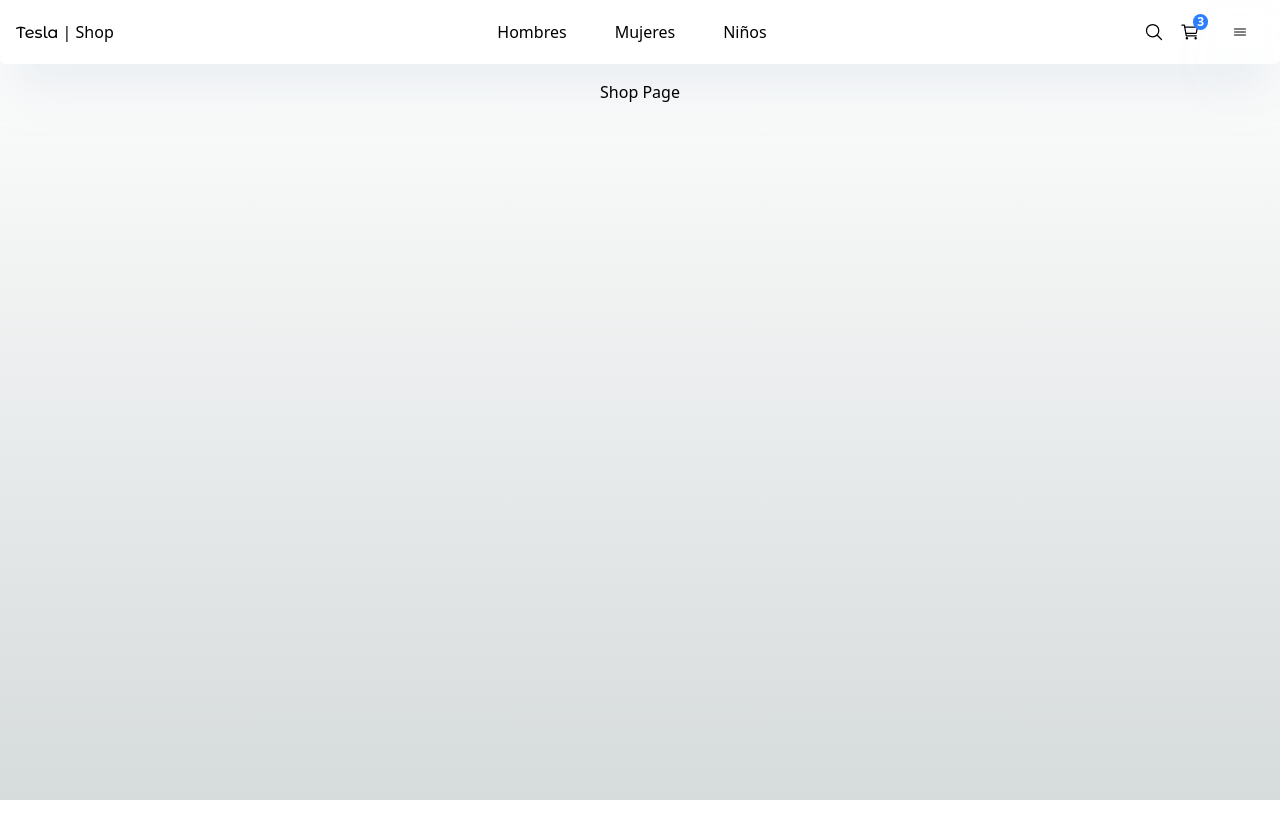
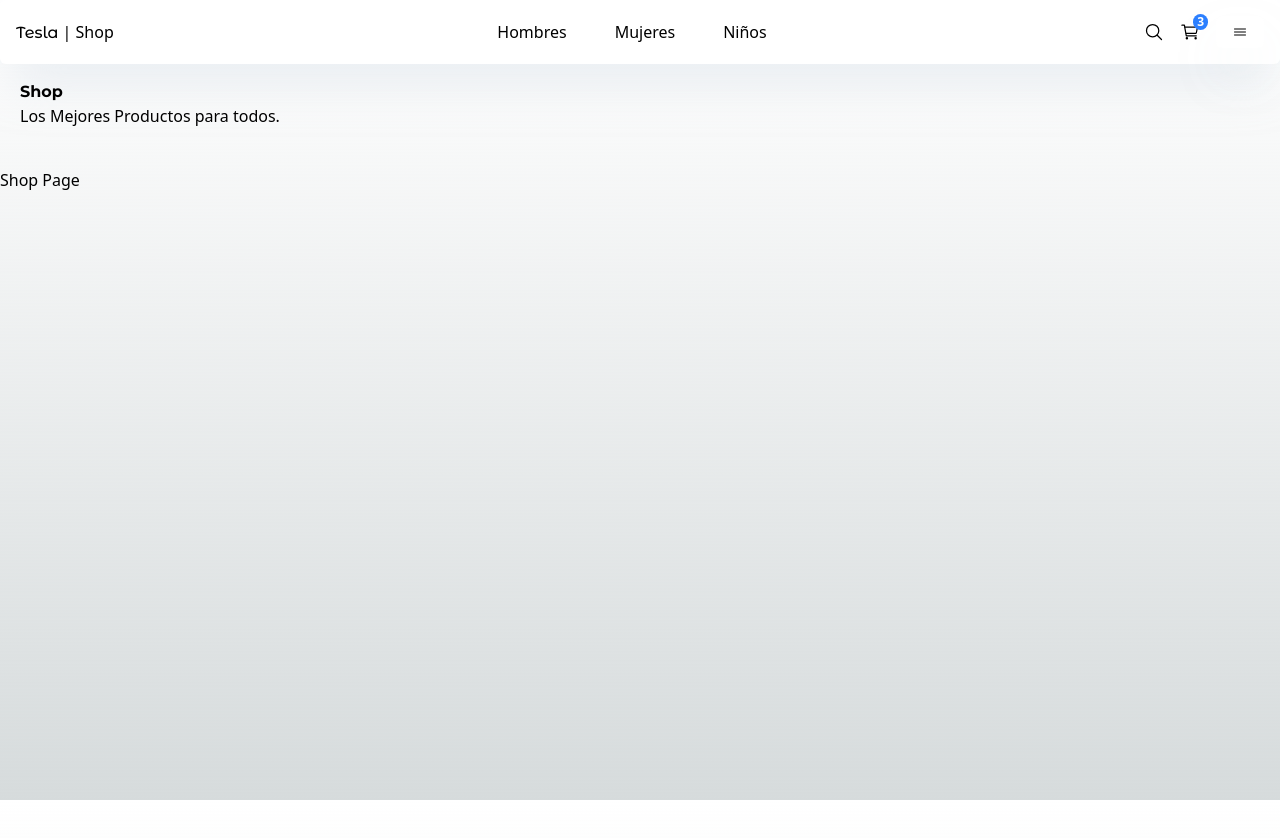
Before and after one commit to edgjoa-dev/Tesla-Shop, a Next.js app: page / in a window 1280 px wide. Shown: the top 838 px of the page. Before the commit the page ends 800 px from the top, so only its background shows below. Built offline with nearby package versions, Linux system fonts and the light colour scheme.

Commit message:
git checkout -b TE-26-hu-195-componente-title: Se crea sección de titulo y subtitulo en la pagina principal (home-shop)

```diff
--- a/src/app/(shop)/layout.tsx
+++ b/src/app/(shop)/layout.tsx
@@ -6,7 +6,7 @@ export default function ShopLayout({
     children: React.ReactNode;
 }) {
     return (
-        <section className="h-svh w-full flex flex-col items-center">
+        <section className="h-svh w-full">
             <TopMenu />
             { children }
         </section>
--- a/src/app/(shop)/page.tsx
+++ b/src/app/(shop)/page.tsx
@@ -1,7 +1,9 @@
+import { Title } from "@/components";
 
 export default function ShopPage() {
     return (
-        <section>
+        <section className="w-full h-svh">
+            <Title title="Shop" subtitle="Los Mejores Productos para todos." className="px-5 mb-10" />
             <h1>Shop Page</h1>
         </section>
     );
--- a/src/components/index.ts
+++ b/src/components/index.ts
@@ -1,3 +1,4 @@
 
 export { TopMenu } from './ui/top-menu/TopMenu';
-export * from './ui/not-found/NotFound'
+export * from './ui/not-found/NotFound';
+export * from './ui/title/Title';
--- /dev/null
+++ b/src/components/ui/title/Title.tsx
@@ -0,0 +1,20 @@
+import { fontTitle } from "@/config/fonts"
+
+interface Props {
+    title: string,
+    subtitle?: string,
+    className?: string,
+}
+
+export const Title = ({ title, subtitle, className }: Props) => {
+    return (
+        <section className={className}>
+            <div className={`${ fontTitle.className } font-semibold antialiased`}>
+                {title}
+            </div>
+            <div className="text-md antialiased font-light">
+                {subtitle}
+            </div>
+        </section>
+    )
+}
```
